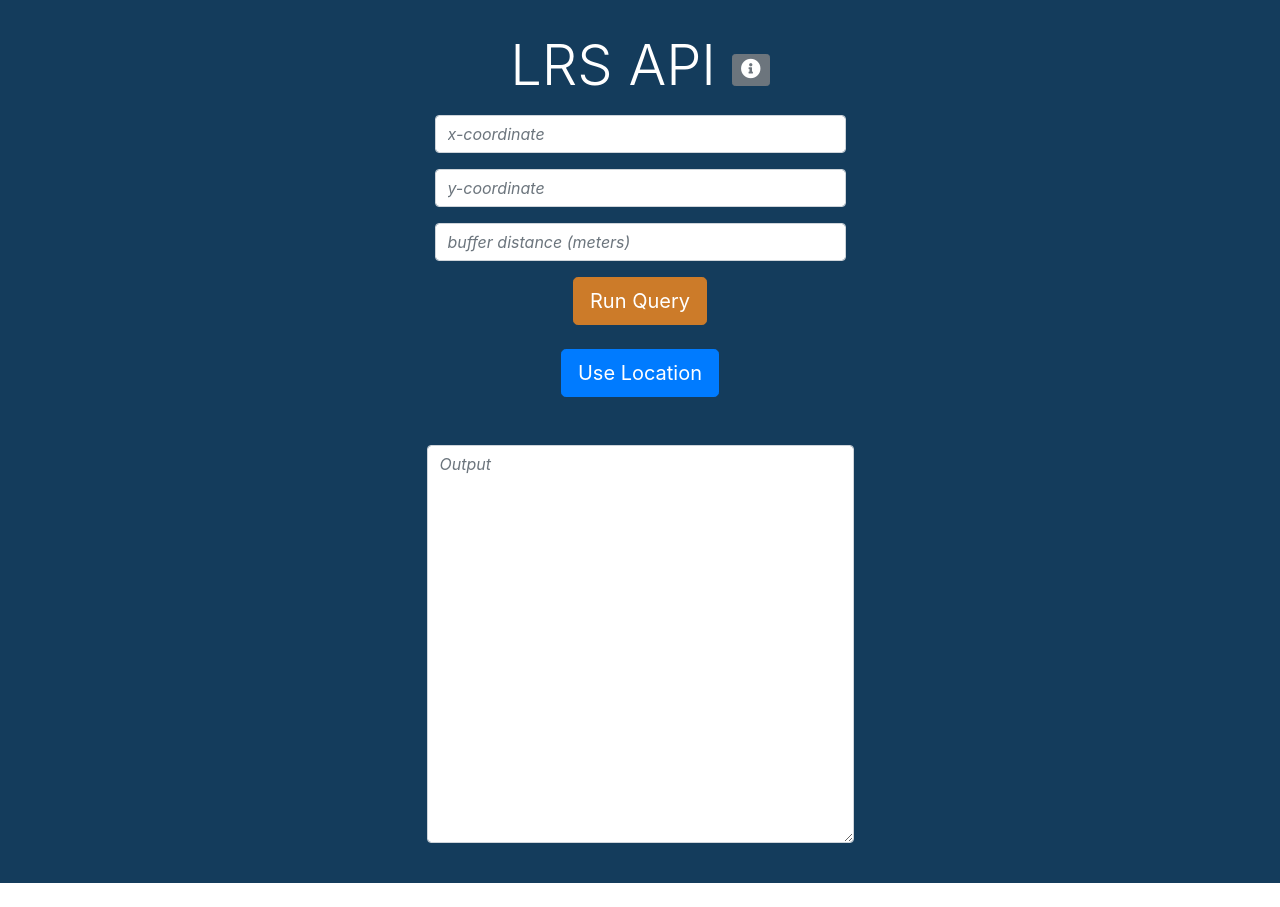
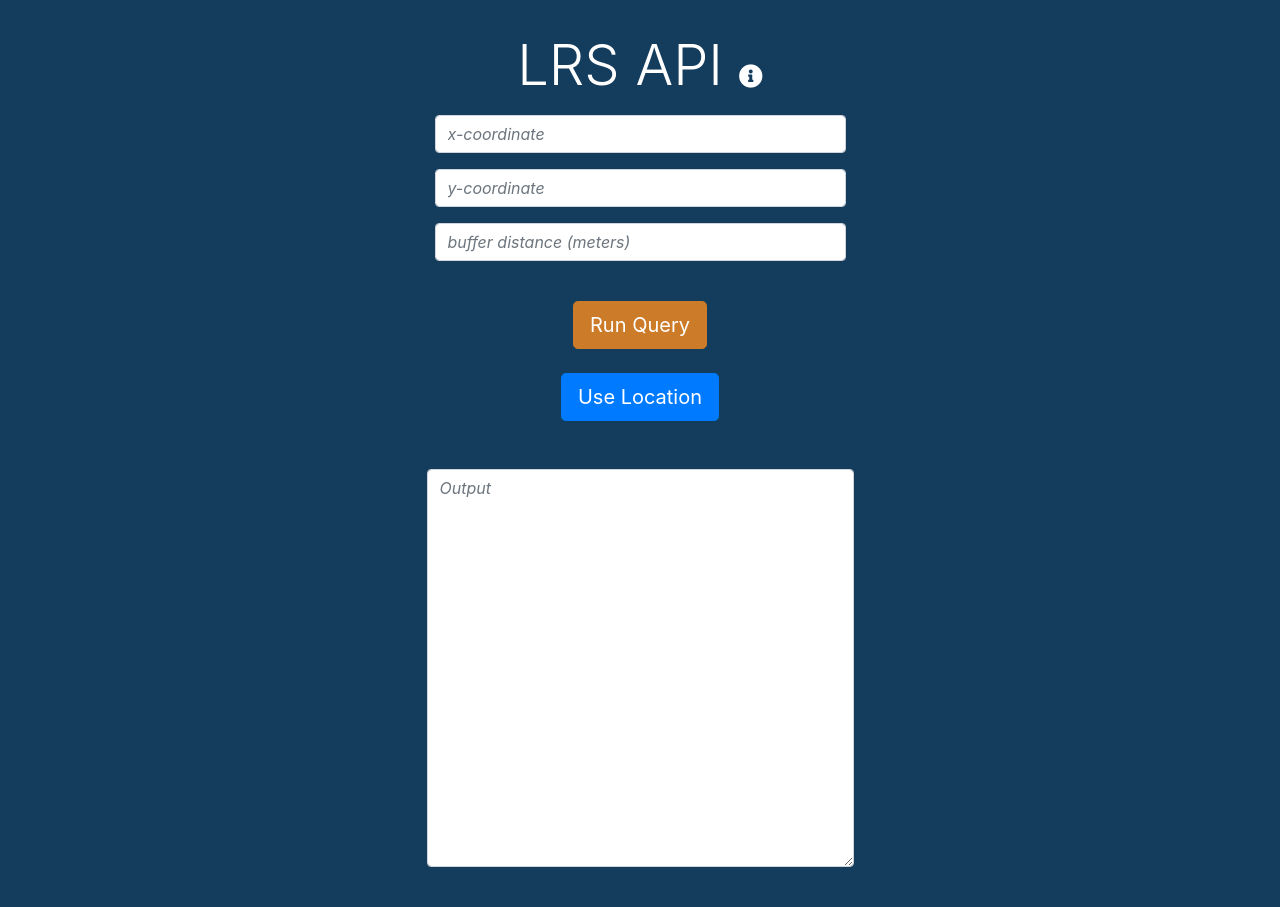
Before and after one commit to TxDOT/LRS_Service, a plain HTML site: page index.html in a window 1280 px wide. Before the commit the page ends 883 px from the top, so only its background shows below. Drawn offline with nearby package versions, Linux system fonts and the light colour scheme.

Commit message:
info icon

```diff
--- a/index.html
+++ b/index.html
@@ -20,9 +20,7 @@
                     <div class="row text-white">
                         <div class="col-xl-5 col-lg-6 col-md-8 col-sm-10 mx-auto text-center form p-4">
                             <h3 class="display-4 py-2 text-truncate">LRS API
-                                <button id="infoBtn" class="btn btn-secondary btn-sm">
-                                    <i class="fa fa-info-circle" style="font-size:20px"></i>
-                                </button>
+                                    <span id="infoBtn"><i class="fa fa-info-circle" style="font-size:24px"></i></span>
                             </h3>
                             <div class="px-2">
                                 <form action="" class="justify-content-center">
@@ -35,8 +33,10 @@
                                     <div class="form-group">
                                         <input type="text" class="form-control" placeholder="buffer distance (meters)">
                                     </div>
-                                    <button class="btn btn-warning btn-lg" id="runQueryBtn">Run Query</button>
                                 </form>
+                                <br>
+                                <button class="btn btn-warning btn-lg" id="runQueryBtn">Run Query</button>
+                                <br>
                                 <br>
                                 <button class="btn btn-primary btn-lg" id="getLocBtn">Use Location</button>
                             </div>
--- a/style.css
+++ b/style.css
@@ -14,6 +14,12 @@
     width: 100%;
     position: relative;
     z-index: 1;
+}
+
+/* CLICKABLE ICONS WITHOUT BUTTONS  */
+
+.fa {
+    cursor: pointer;
 }
 
 /* CUSTOMIZE PLACEHOLDER TEXT */
```
